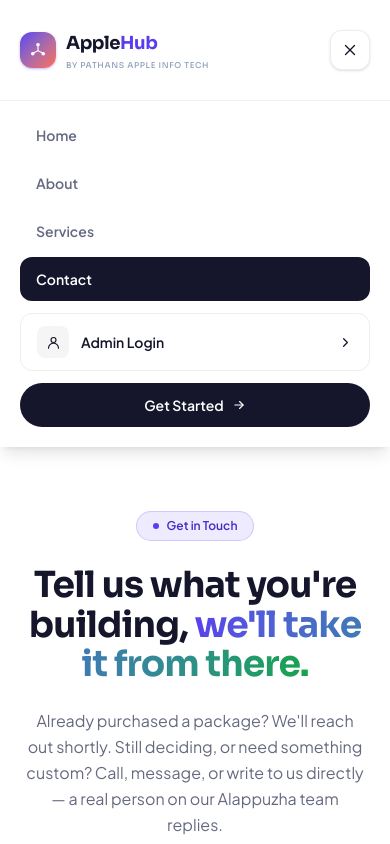
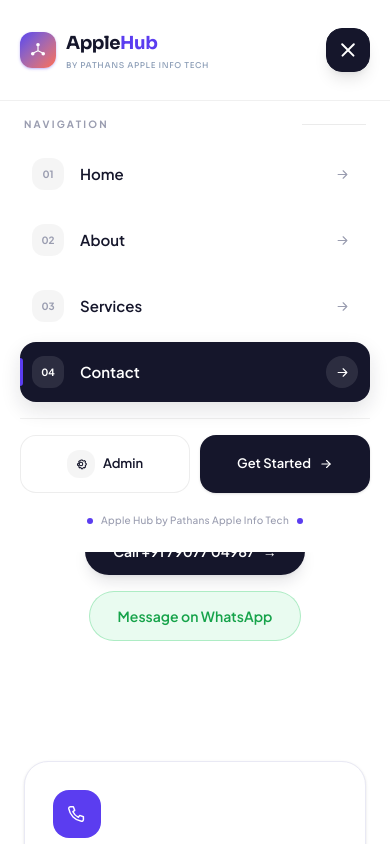
Before and after one commit to PathansAppleInfoTech/Apple_Hub_Client, a React (Vite) app: page /contact in a window 390 px wide. Both pictures are taken after a click on the button "Open menu". Shown: the top 844 px of the page. Built offline with nearby package versions, Linux system fonts and the light colour scheme; no server answers.

Commit message:
implemented access and refresh token

```diff
--- a/src/api/axios.js
+++ b/src/api/axios.js
@@ -10,21 +10,111 @@
   },
 });
 
+// Prevent multiple refresh requests when several API calls
+// fail at the same time.
+let isRefreshing = false;
+let refreshSubscribers = [];
+
+function subscribeTokenRefresh(callback) {
+  refreshSubscribers.push(callback);
+}
+
+function notifyRefreshSubscribers() {
+  refreshSubscribers.forEach((callback) => callback());
+  refreshSubscribers = [];
+}
+
+function rejectRefreshSubscribers(error) {
+  refreshSubscribers.forEach((callback) => callback(error));
+  refreshSubscribers = [];
+}
+
 api.interceptors.response.use(
   (response) => response,
-  (error) => {
+
+  async (error) => {
+    const originalRequest = error.config;
+    const response = error.response;
+
     console.error('[API Error]', {
-      status: error.response?.status,
-      data: error.response?.data,
-      url: error.config?.url,
+      status: response?.status,
+      code: response?.data?.code,
+      data: response?.data,
+      url: originalRequest?.url,
     });
 
-    const message =
-      error.response?.data?.message ||
-      error.message ||
-      'Something went wrong. Please try again.';
+    const code = response?.data?.code;
 
-    return Promise.reject(new Error(message));
+    /*
+     * Only refresh when the backend specifically says
+     * that the ACCESS TOKEN has expired.
+     *
+     * Do NOT refresh for every 401.
+     */
+    if (
+      code !== 'AUTH_ACCESS_TOKEN_EXPIRED' ||
+      originalRequest?._retry ||
+      originalRequest?.url?.includes('/auth/login') ||
+      originalRequest?.url?.includes('/auth/refresh')
+    ) {
+      const message =
+        response?.data?.message ||
+        error.message ||
+        'Something went wrong. Please try again.';
+
+      return Promise.reject(new Error(message));
+    }
+
+    originalRequest._retry = true;
+
+    /*
+     * Another request is already refreshing the token.
+     * Wait until it finishes, then retry this request.
+     */
+    if (isRefreshing) {
+      return new Promise((resolve, reject) => {
+        subscribeTokenRefresh((refreshError) => {
+          if (refreshError) {
+            reject(refreshError);
+            return;
+          }
+
+          api(originalRequest)
+            .then(resolve)
+            .catch(reject);
+        });
+      });
+    }
+
+    isRefreshing = true;
+
+    try {
+      /*
+       * Refresh token is stored in an HTTP-only cookie,
+       * so we don't manually handle the token here.
+       */
+      await api.post('/auth/refresh');
+
+      isRefreshing = false;
+
+      notifyRefreshSubscribers();
+
+      // Retry the original request with the new access cookie.
+      return api(originalRequest);
+    } catch (refreshError) {
+      isRefreshing = false;
+
+      const message =
+        refreshError.response?.data?.message ||
+        refreshError.message ||
+        'Your session has expired. Please log in again.';
+
+      const finalError = new Error(message);
+
+      rejectRefreshSubscribers(finalError);
+
+      return Promise.reject(finalError);
+    }
   }
 );
 
--- a/src/components/Modal.jsx
+++ /dev/null
@@ -1,21 +0,0 @@
-export default function Modal({ open, onClose, title, children }) {
-  if (!open) return null;
-  return (
-    <div className="fixed inset-0 z-50 flex items-center justify-center bg-black/50 px-4">
-      <div className="w-full max-w-lg rounded-xl border border-admin-border bg-admin-card p-6 shadow-lg">
-        <div className="flex items-center justify-between">
-          <h2 className="font-display text-lg text-admin-text">{title}</h2>
-          <button
-            type="button"
-            onClick={onClose}
-            aria-label="Close"
-            className="text-admin-muted hover:text-admin-text"
-          >
-            ✕
-          </button>
-        </div>
-        <div className="mt-4">{children}</div>
-      </div>
-    </div>
-  );
-}
--- a/src/components/common/Footer.jsx
+++ b/src/components/common/Footer.jsx
@@ -82,7 +82,7 @@
 
             <div className="mt-5">
               <a
-                href="#contact"
+                href="/contact"
                 className="inline-flex items-center gap-2 text-sm font-semibold text-brand transition-colors hover:text-brand-deep"
               >
                 Contact our team
--- a/src/components/common/Header.jsx
+++ b/src/components/common/Header.jsx
@@ -1,12 +1,13 @@
+
 import { useEffect, useState } from 'react';
 import { Link, useLocation } from 'react-router-dom';
 import Logo from './Logo';
 
 const NAV_LINKS = [
-  { href: '/', label: 'Home' },
-  { href: '/about', label: 'About' },
-  { href: '/services', label: 'Services' },
-  { href: '/contact', label: 'Contact' },
+  { href: '/', label: 'Home', number: '01' },
+  { href: '/about', label: 'About', number: '02' },
+  { href: '/services', label: 'Services', number: '03' },
+  { href: '/contact', label: 'Contact', number: '04' },
 ];
 
 export default function Header() {
@@ -23,10 +24,22 @@
     return () => window.removeEventListener('scroll', onScroll);
   }, []);
 
-  // Close mobile menu whenever route changes
   useEffect(() => {
     setOpen(false);
   }, [location.pathname]);
+
+  // Prevent background page scrolling when mobile menu is open
+  useEffect(() => {
+    if (open) {
+      document.body.style.overflow = 'hidden';
+    } else {
+      document.body.style.overflow = '';
+    }
+
+    return () => {
+      document.body.style.overflow = '';
+    };
+  }, [open]);
 
   return (
     <header
@@ -36,9 +49,9 @@
           : 'bg-white/70 backdrop-blur-md'
       }`}
     >
-      <div className="mx-auto flex h-[100px] max-w-7xl items-center justify-between px-5 sm:px-6 lg:px-8">
+      <div className="relative z-[60] mx-auto flex h-[100px] max-w-7xl items-center justify-between px-5 sm:px-6 lg:px-8">
 
-        {/* ───────────────── Logo ───────────────── */}
+        {/* Logo */}
         <Link
           to="/"
           className="group shrink-0"
@@ -47,7 +60,7 @@
           <Logo />
         </Link>
 
-        {/* ───────────────── Desktop Navigation ───────────────── */}
+        {/* Desktop Navigation */}
         <nav className="hidden items-center gap-1 rounded-full border border-black/[0.05] bg-white/70 p-1.5 shadow-sm md:flex">
           {NAV_LINKS.map((link) => {
             const isActive =
@@ -71,14 +84,13 @@
           })}
         </nav>
 
-        {/* ───────────────── Desktop Actions ───────────────── */}
+        {/* Desktop Actions */}
         <div className="hidden items-center gap-2.5 md:flex">
 
           {/* Admin */}
           <Link
             to="/admin/login"
             className="group flex items-center gap-2 rounded-full border border-black/[0.07] bg-white px-3.5 py-2 text-[12px] font-semibold text-ink-muted transition-all duration-200 hover:border-black/10 hover:bg-black/[0.03] hover:text-ink"
-            title="Admin Login"
           >
             <span className="flex h-6 w-6 items-center justify-center rounded-full bg-black/[0.04] transition-colors group-hover:bg-brand/10">
               <svg
@@ -121,50 +133,77 @@
           </Link>
         </div>
 
-        {/* ───────────────── Mobile Menu Button ───────────────── */}
+        {/* Mobile Menu Button */}
         <button
           type="button"
           aria-label={open ? 'Close menu' : 'Open menu'}
           aria-expanded={open}
-          className="flex h-10 w-10 items-center justify-center rounded-xl border border-black/[0.07] bg-white text-ink shadow-sm transition-all hover:bg-black/[0.03] md:hidden"
           onClick={() => setOpen((v) => !v)}
+          className={`relative flex h-11 w-11 items-center justify-center rounded-2xl border transition-all duration-300 md:hidden ${
+            open
+              ? 'border-ink bg-ink text-white shadow-lg shadow-black/10'
+              : 'border-black/[0.07] bg-white text-ink shadow-sm'
+          }`}
         >
-          {open ? (
-            <svg
-              width="18"
-              height="18"
-              viewBox="0 0 24 24"
-              fill="none"
-              stroke="currentColor"
-              strokeWidth="1.8"
-              strokeLinecap="round"
-            >
-              <path d="M6 6l12 12" />
-              <path d="M18 6 6 18" />
-            </svg>
-          ) : (
-            <svg
-              width="18"
-              height="18"
-              viewBox="0 0 24 24"
-              fill="none"
-              stroke="currentColor"
-              strokeWidth="1.8"
-              strokeLinecap="round"
-            >
-              <path d="M4 7h16" />
-              <path d="M4 12h16" />
-              <path d="M4 17h16" />
-            </svg>
-          )}
+          <span
+            className={`absolute h-[1.5px] w-[18px] rounded-full transition-all duration-300 ${
+              open
+                ? 'rotate-45 bg-white'
+                : '-translate-y-[5px] bg-ink'
+            }`}
+          />
+
+          <span
+            className={`absolute h-[1.5px] w-[18px] rounded-full transition-all duration-300 ${
+              open
+                ? '-rotate-45 bg-white'
+                : 'translate-y-[5px] bg-ink'
+            }`}
+          />
         </button>
       </div>
 
-      {/* ───────────────── Mobile Navigation ───────────────── */}
-      {open && (
-        <div className="border-t border-black/[0.06] bg-white/95 px-5 pb-5 pt-3 shadow-lg backdrop-blur-xl md:hidden">
-          <nav className="flex flex-col gap-1">
-            {NAV_LINKS.map((link) => {
+      {/* Mobile Backdrop */}
+      <div
+        onClick={() => setOpen(false)}
+        className={`fixed inset-0 top-[100px] z-40 bg-ink/20 backdrop-blur-[3px] transition-all duration-500 md:hidden ${
+          open
+            ? 'pointer-events-auto visible opacity-100'
+            : 'pointer-events-none invisible opacity-0'
+        }`}
+      />
+
+      {/* Mobile Navigation */}
+      <div
+        className={`absolute left-0 right-0 top-full z-50 overflow-hidden md:hidden ${
+          open ? 'pointer-events-auto' : 'pointer-events-none'
+        }`}
+      >
+        <div
+          className={`origin-top border-t border-black/[0.06] bg-white px-5 pb-6 pt-4 shadow-[0_25px_50px_rgba(0,0,0,0.12)] transition-all duration-500 ${
+            open
+              ? 'translate-y-0 scale-y-100 opacity-100'
+              : '-translate-y-4 scale-y-95 opacity-0'
+          }`}
+        >
+          {/* Small menu heading */}
+          <div
+            className={`mb-3 flex items-center justify-between px-1 transition-all duration-500 delay-100 ${
+              open
+                ? 'translate-y-0 opacity-100'
+                : '-translate-y-2 opacity-0'
+            }`}
+          >
+            <span className="text-[10px] font-bold uppercase tracking-[0.22em] text-ink-faint">
+              Navigation
+            </span>
+
+            <span className="h-px w-16 bg-black/[0.08]" />
+          </div>
+
+          {/* Navigation Links */}
+          <nav className="flex flex-col gap-1.5">
+            {NAV_LINKS.map((link, index) => {
               const isActive =
                 link.href === '/'
                   ? location.pathname === '/'
@@ -174,24 +213,54 @@
                 <Link
                   key={link.label}
                   to={link.href}
-                  className={`rounded-xl px-4 py-3 text-sm font-semibold transition-colors ${
+                  style={{
+                    transitionDelay: open
+                      ? `${120 + index * 60}ms`
+                      : '0ms',
+                  }}
+                  className={`group relative flex items-center overflow-hidden rounded-2xl px-3 py-3.5 transition-all duration-500 ${
+                    open
+                      ? 'translate-x-0 opacity-100'
+                      : 'translate-x-8 opacity-0'
+                  } ${
                     isActive
-                      ? 'bg-ink text-white'
-                      : 'text-ink-muted hover:bg-black/[0.04] hover:text-ink'
+                      ? 'bg-ink text-white shadow-[0_8px_20px_rgba(21,22,43,0.12)]'
+                      : 'text-ink hover:bg-black/[0.035]'
                   }`}
                 >
+                  {/* Active accent */}
+                  <span
+                    className={`absolute left-0 top-1/2 h-7 w-[3px] -translate-y-1/2 rounded-r-full transition-all duration-300 ${
+                      isActive
+                        ? 'bg-brand opacity-100'
+                        : 'bg-transparent opacity-0'
+                    }`}
+                  />
+
+                  {/* Number */}
+                  <span
+                    className={`mr-4 flex h-8 w-8 shrink-0 items-center justify-center rounded-xl text-[10px] font-bold transition-all duration-300 ${
+                      isActive
+                        ? 'bg-white/10 text-white'
+                        : 'bg-black/[0.04] text-ink-faint group-hover:bg-brand/10 group-hover:text-brand'
+                    }`}
+                  >
+                    {link.number}
+                  </span>
+
+                  {/* Label */}
+                  <span className="flex-1 text-[15px] font-semibold">
                     {link.label}
-                </Link>
-              );
-            })}
+                  </span>
 
-            {/* Mobile Admin */}
-            <Link
-              to="/admin/login"
-              className="mt-2 flex items-center justify-between rounded-xl border border-black/[0.07] px-4 py-3 text-sm font-semibold text-ink transition-colors hover:bg-black/[0.03]"
+                  {/* Arrow */}
+                  <span
+                    className={`flex h-8 w-8 items-center justify-center rounded-full transition-all duration-300 ${
+                      isActive
+                        ? 'bg-white/10 text-white'
+                        : 'text-ink-faint group-hover:translate-x-1 group-hover:text-brand'
+                    }`}
                   >
-              <span className="flex items-center gap-3">
-                <span className="flex h-8 w-8 items-center justify-center rounded-lg bg-black/[0.04]">
                     <svg
                       width="15"
                       height="15"
@@ -202,33 +271,60 @@
                       strokeLinecap="round"
                       strokeLinejoin="round"
                     >
-                    <path d="M12 12a4 4 0 1 0 0-8 4 4 0 0 0 0 8Z" />
-                    <path d="M4 21a8 8 0 0 1 16 0" />
+                      <path d="M5 12h13" />
+                      <path d="m13 6 6 6-6 6" />
                     </svg>
                   </span>
-                Admin Login
-              </span>
+                </Link>
+              );
+            })}
+          </nav>
 
+          {/* Divider */}
+          <div
+            className={`my-4 h-px bg-black/[0.06] transition-all duration-500 delay-[360ms] ${
+              open ? 'scale-x-100 opacity-100' : 'scale-x-0 opacity-0'
+            }`}
+          />
+
+          {/* Mobile Bottom Actions */}
+          <div
+            className={`grid grid-cols-2 gap-2.5 transition-all duration-500 delay-[420ms] ${
+              open
+                ? 'translate-y-0 opacity-100'
+                : 'translate-y-3 opacity-0'
+            }`}
+          >
+            {/* Admin */}
+            <Link
+              to="/admin/login"
+              className="group flex items-center justify-center gap-2 rounded-2xl border border-black/[0.07] bg-white px-3 py-3.5 text-[13px] font-semibold text-ink transition-all duration-200 hover:border-brand/20 hover:bg-brand/[0.03]"
+            >
+              <span className="flex h-7 w-7 items-center justify-center rounded-xl bg-black/[0.04] transition-colors group-hover:bg-brand/10">
                 <svg
-                width="15"
-                height="15"
+                  width="14"
+                  height="14"
                   viewBox="0 0 24 24"
                   fill="none"
                   stroke="currentColor"
-                strokeWidth="2"
+                  strokeWidth="1.8"
                   strokeLinecap="round"
                   strokeLinejoin="round"
                 >
-                <path d="m9 18 6-6-6-6" />
+                  <path d="M12 15a3 3 0 1 0 0-6 3 3 0 0 0 0 6Z" />
+                  <path d="M19.4 15a1.7 1.7 0 0 0 .34 1.88l.06.06-1.7 1.7-.06-.06a1.7 1.7 0 0 0-1.88-.34 1.7 1.7 0 0 0-1.03 1.56V20h-2.4v-.09a1.7 1.7 0 0 0-1.03-1.56 1.7 1.7 0 0 0-1.88.34l-.06.06-1.7-1.7.06-.06A1.7 1.7 0 0 0 8.46 15a1.7 1.7 0 0 0-1.56-1.03H6v-2.4h.9A1.7 1.7 0 0 0 8.46 10a1.7 1.7 0 0 0-.34-1.88l-.06-.06 1.7-1.7.06.06a1.7 1.7 0 0 0 1.03.34 1.7 1.7 0 0 0 1.03-1.56V5h2.4v.09A1.7 1.7 0 0 0 16.16 6.65a1.7 1.7 0 0 0 1.88-.34l.06-.06 1.7 1.7-.06.06A1.7 1.7 0 0 0 19.4 10a1.7 1.7 0 0 0 1.56 1.03H21v2.4h-.04A1.7 1.7 0 0 0 19.4 15Z" />
                 </svg>
+              </span>
+              Admin
             </Link>
 
-            {/* Mobile CTA */}
+            {/* Get Started */}
             <Link
               to="/contact"
-              className="mt-2 flex items-center justify-center gap-2 rounded-full bg-ink px-5 py-3 text-sm font-semibold text-white"
+              className="group flex items-center justify-center gap-2 rounded-2xl bg-ink px-3 py-3.5 text-[13px] font-semibold text-white shadow-sm transition-all duration-300 hover:bg-brand-deep hover:shadow-lg"
             >
               Get Started
+
               <svg
                 width="14"
                 height="14"
@@ -238,14 +334,30 @@
                 strokeWidth="2"
                 strokeLinecap="round"
                 strokeLinejoin="round"
+                className="transition-transform duration-200 group-hover:translate-x-1"
               >
                 <path d="M5 12h14" />
                 <path d="m13 6 6 6-6 6" />
               </svg>
             </Link>
-          </nav>
           </div>
-      )}
+
+          {/* Bottom branding detail */}
+          <div
+            className={`mt-5 flex items-center justify-center gap-2 transition-all duration-500 delay-500 ${
+              open
+                ? 'translate-y-0 opacity-100'
+                : 'translate-y-2 opacity-0'
+            }`}
+          >
+            <span className="h-1.5 w-1.5 rounded-full bg-brand" />
+            <span className="text-[10px] font-medium tracking-wide text-ink-faint">
+              Apple Hub by Pathans Apple Info Tech
+            </span>
+            <span className="h-1.5 w-1.5 rounded-full bg-brand" />
+          </div>
+        </div>
+      </div>
     </header>
   );
 }
--- a/src/pages/user/About.jsx
+++ b/src/pages/user/About.jsx
@@ -86,7 +86,7 @@
     body: 'We became a private limited company, marking a new chapter while staying true to the same hands-on, client-first way of working.',
   },
   {
-    year: 'Today',
+    year: '2026',
     title: 'Apple Hub is born',
     body: 'The next step — taking our most popular services online, so businesses anywhere can browse, purchase, and get started without a single phone call.',
   },
--- a/src/pages/user/Contact.jsx
+++ b/src/pages/user/Contact.jsx
@@ -3,10 +3,10 @@
 import { motion } from 'framer-motion';
 
 const HQ_ADDRESS = 'AMC 19/305, First Floor, Alappuzha 688013, Kerala, India';
-const PHONE_DISPLAY = '+91 7510 666 333';
-const PHONE_TEL = '+917510666333';
+const PHONE_DISPLAY = '+91 79077 04987';
+const PHONE_TEL = '+917907704987';
 const EMAIL = 'info@pathansapple.com';
-const WHATSAPP_NUMBER = '917510666333';
+const WHATSAPP_NUMBER = '917907704987';
 
 const fadeUp = {
     hidden: { opacity: 0, y: 18 },
--- a/src/pages/user/Home.jsx
+++ b/src/pages/user/Home.jsx
@@ -215,11 +215,11 @@
     id: 'digital-marketing',
     color: 'brand',
     tag: 'Most popular',
-    title: 'Facebook & Instagram Marketing',
+    title: 'Facebook & Insta Marketing',
     description:
       'Lead-generation ad campaigns that put your business in front of the right audience — with leads, inbox messages, and direct WhatsApp replies.',
     bullets: [
-      'Guaranteed leads, messages & WhatsApp reach',
+      'Guaranteed leads, messages & reach',
       'Campaigns from 5 to 30 days',
       'Poster & video creatives available',
     ],
--- a/src/pages/user/ServiceDetail.jsx
+++ b/src/pages/user/ServiceDetail.jsx
@@ -9,9 +9,9 @@
   getAllCategories,
 } from '../../api/admin';
 
-const PHONE_DISPLAY = '+91 7510 666 333';
-const PHONE_TEL = '+917510666333';
-const WHATSAPP_NUMBER = '917510666333';
+const PHONE_DISPLAY = '+91 79077 04987';
+const PHONE_TEL = '+917907704987';
+const WHATSAPP_NUMBER = '917907704987';
 
 const COLOR_MAP = {
   brand: {
```
Lines whose indentation alone changed are shown as unchanged.
